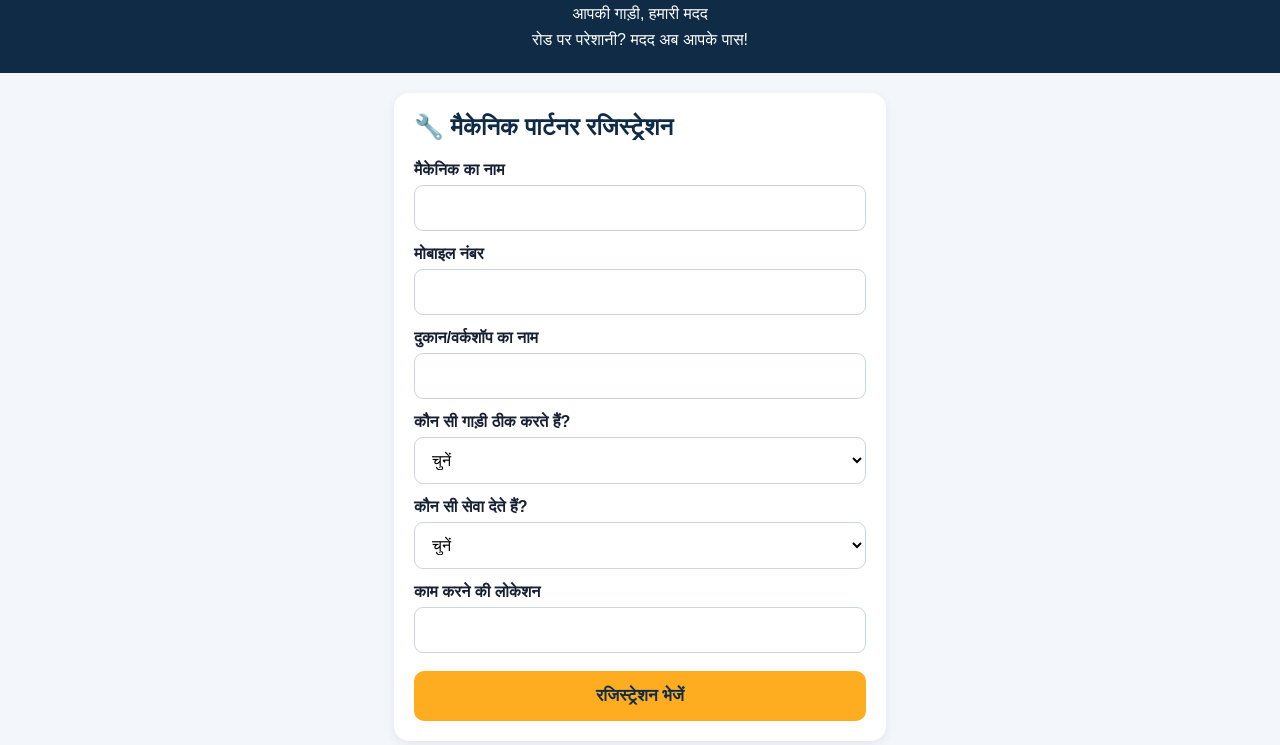
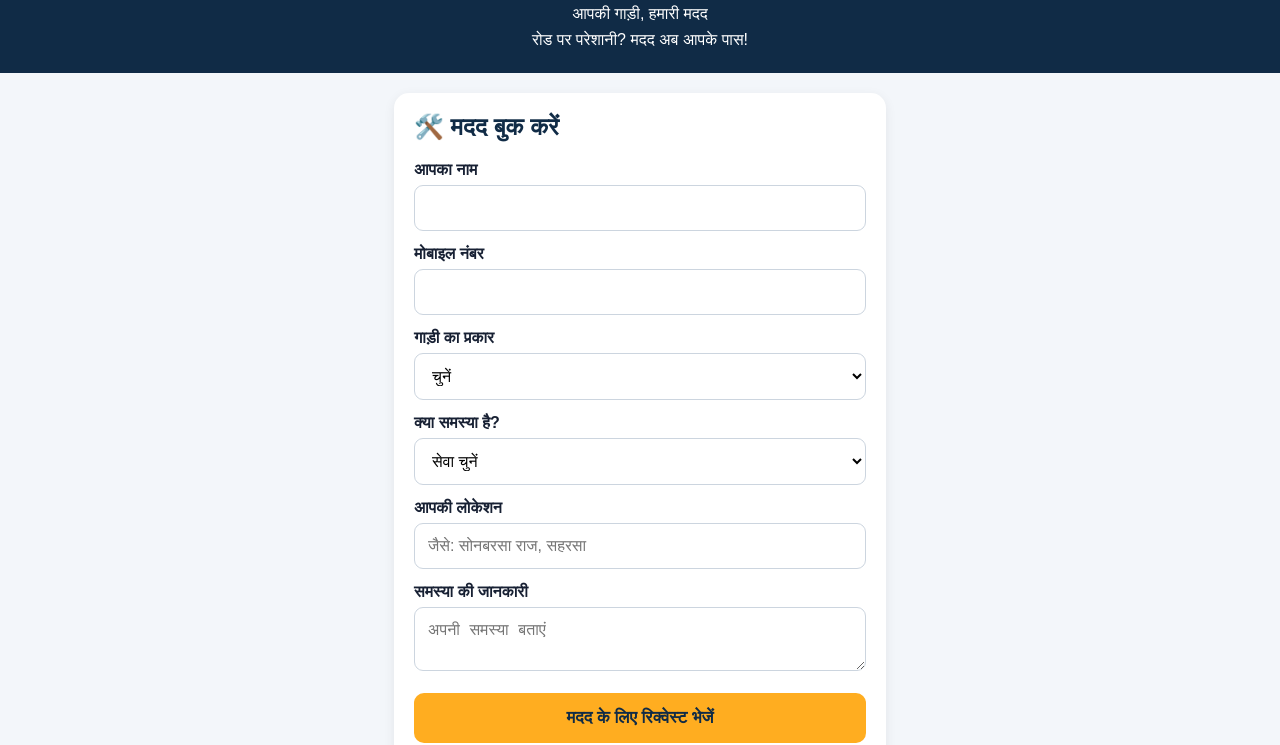
Before and after one commit to nooraman956086-collab/Raahifix-, a plain HTML site: page index.html in a window 1280 px wide. Shown: the part 62-807 px from the top of the page. Drawn offline with Linux system fonts and the light colour scheme.

Commit message:
Update index.html

```diff
--- a/index.html
+++ b/index.html
@@ -17,12 +17,12 @@ h2{margin-top:0;color:#102b46}
 label{display:block;margin:14px 0 6px;font-weight:bold}
 input,select,textarea{width:100%;padding:13px;border:1px solid #ccd5df;border-radius:9px;font-size:16px;background:white}
 button{width:100%;padding:15px;background:#ffad20;border:0;border-radius:10px;font-size:17px;font-weight:bold;margin-top:18px;color:#102b46}
-button:active{opacity:.8}
-#result{display:none;background:#e5f8e9;padding:14px;border-radius:10px;margin-top:15px;color:#17632a}
+.message{display:none;padding:14px;margin-top:15px;border-radius:10px;background:#e5f8e9;color:#17632a}
 footer{text-align:center;padding:22px;color:#657080}
 </style>
 </head>
 <body>
+
 <header>
 <h1>🚗 RaahiFix</h1>
 <p>आपकी गाड़ी, हमारी मदद</p>
@@ -32,8 +32,51 @@ footer{text-align:center;padding:22px;color:#657080}
 <main>
 
 <div class="card">
+<h2>🛠️ मदद बुक करें</h2>
+<form id="helpForm">
+
+<label>आपका नाम</label>
+<input id="name" required>
+
+<label>मोबाइल नंबर</label>
+<input id="phone" type="tel" pattern="[0-9]{10}" maxlength="10" required>
+
+<label>गाड़ी का प्रकार</label>
+<select id="vehicle" required>
+<option value="">चुनें</option>
+<option>बाइक</option>
+<option>कार</option>
+<option>ट्रक</option>
+</select>
+
+<label>क्या समस्या है?</label>
+<select id="service" required>
+<option value="">सेवा चुनें</option>
+<option>टायर पंचर</option>
+<option>मैकेनिक</option>
+<option>बैटरी समस्या</option>
+<option>टोइंग सेवा</option>
+<option>इंजन समस्या</option>
+<option>अन्य</option>
+</select>
+
+<label>आपकी लोकेशन</label>
+<input id="location" placeholder="जैसे: सोनबरसा राज, सहरसा" required>
+
+<label>समस्या की जानकारी</label>
+<textarea id="details" placeholder="अपनी समस्या बताएं"></textarea>
+
+<button type="submit">मदद के लिए रिक्वेस्ट भेजें</button>
+</form>
+<div id="result" class="message"></div>
+</div>
+
+<div class="card">
 <h2>🔧 मैकेनिक पार्टनर रजिस्ट्रेशन</h2>
+<p>RaahiFix से जुड़कर अपने इलाके में काम पाएँ।</p>
+
 <form id="mechanicForm">
+
 <label>मैकेनिक का नाम</label>
 <input id="mname" required>
 
@@ -64,19 +107,19 @@ footer{text-align:center;padding:22px;color:#657080}
 </select>
 
 <label>काम करने की लोकेशन</label>
-    <input id="mlocation" required>
+<input id="mlocation" placeholder="जैसे: सोनबरसा राज, सहरसा" required>
 
 <button type="submit">रजिस्ट्रेशन भेजें</button>
 </form>
-  <div id="mresult" style="display:none;padding:14px;margin-top:15px"></div>
+<div id="mresult" class="message"></div>
 </div>
+
 </main>
 
 <footer>© 2026 RaahiFix | Saharsa, Bihar</footer>
 
 <script>
 const API = "https://raahifix-api.nooraman956086.workers.dev";
-  if (document.getElementById("helpForm")) {}
 
 document.getElementById("helpForm").addEventListener("submit", async function(e) {
 e.preventDefault();
@@ -104,10 +147,11 @@ document.getElementById("helpForm").addEventListener("submit", async function(e)
 const data = await response.json();
 if (!response.ok) throw new Error(data.error || "रिक्वेस्ट नहीं भेजी गई");
 
-    result.textContent = "आपकी रिक्वेस्ट सफलतापूर्वक भेज दी गई। धन्यवाद!";
+result.textContent = "आपकी रिक्वेस्ट सफलतापूर्वक भेज दी गई!";
 this.reset();
-  } catch (error) {
-    result.textContent = "रिक्वेस्ट भेजने में समस्या हुई। कृपया दोबारा कोशिश करें।";
+
+} catch(error) {
+result.textContent = "समस्या: " + error.message;
 }
 });
 
@@ -139,8 +183,9 @@ document.getElementById("mechanicForm").addEventListener("submit", async functio
 
 result.textContent = "मैकेनिक रजिस्ट्रेशन सफलतापूर्वक हो गया!";
 this.reset();
-  } catch (error) {
-    result.textContent = "रजिस्ट्रेशन में समस्या हुई। कृपया दोबारा कोशिश करें।";
+
+} catch(error) {
+result.textContent = "समस्या: " + error.message;
 }
 });
 </script>
```
Lines whose indentation alone changed are shown as unchanged.
